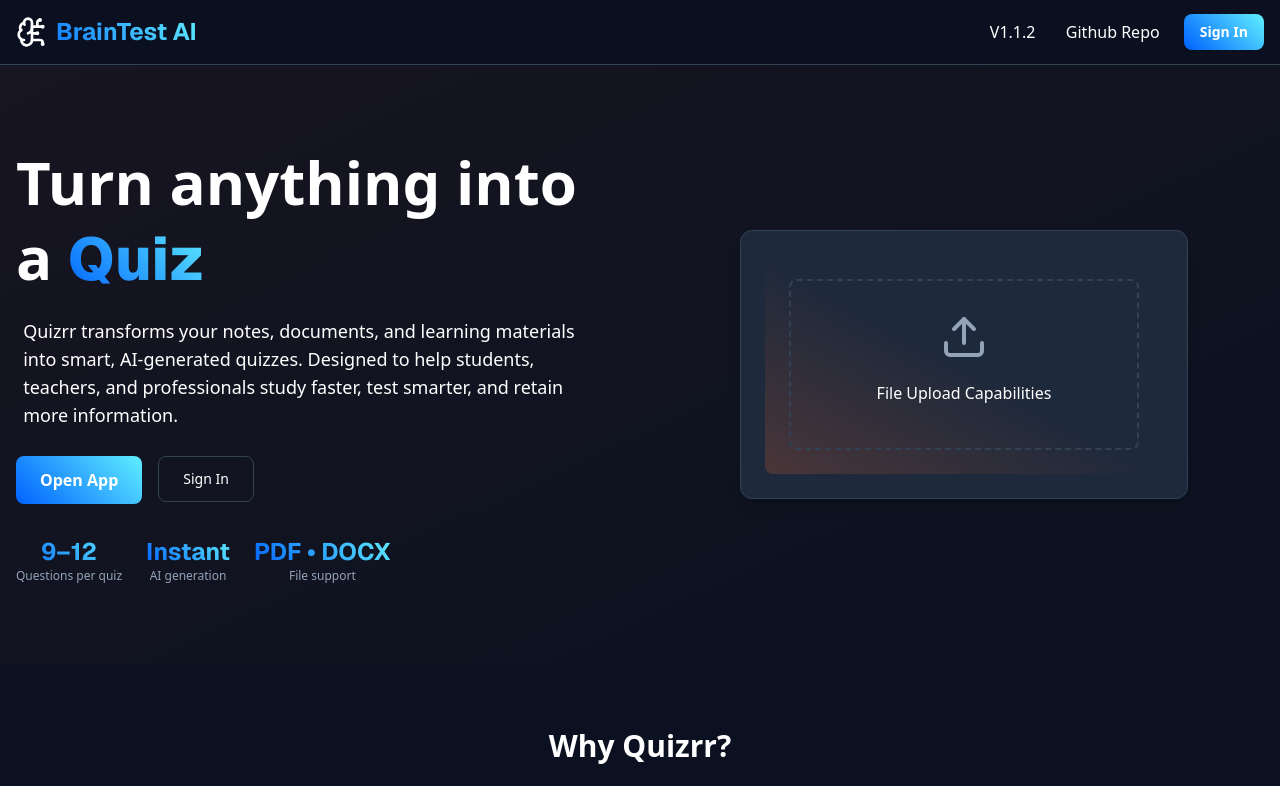
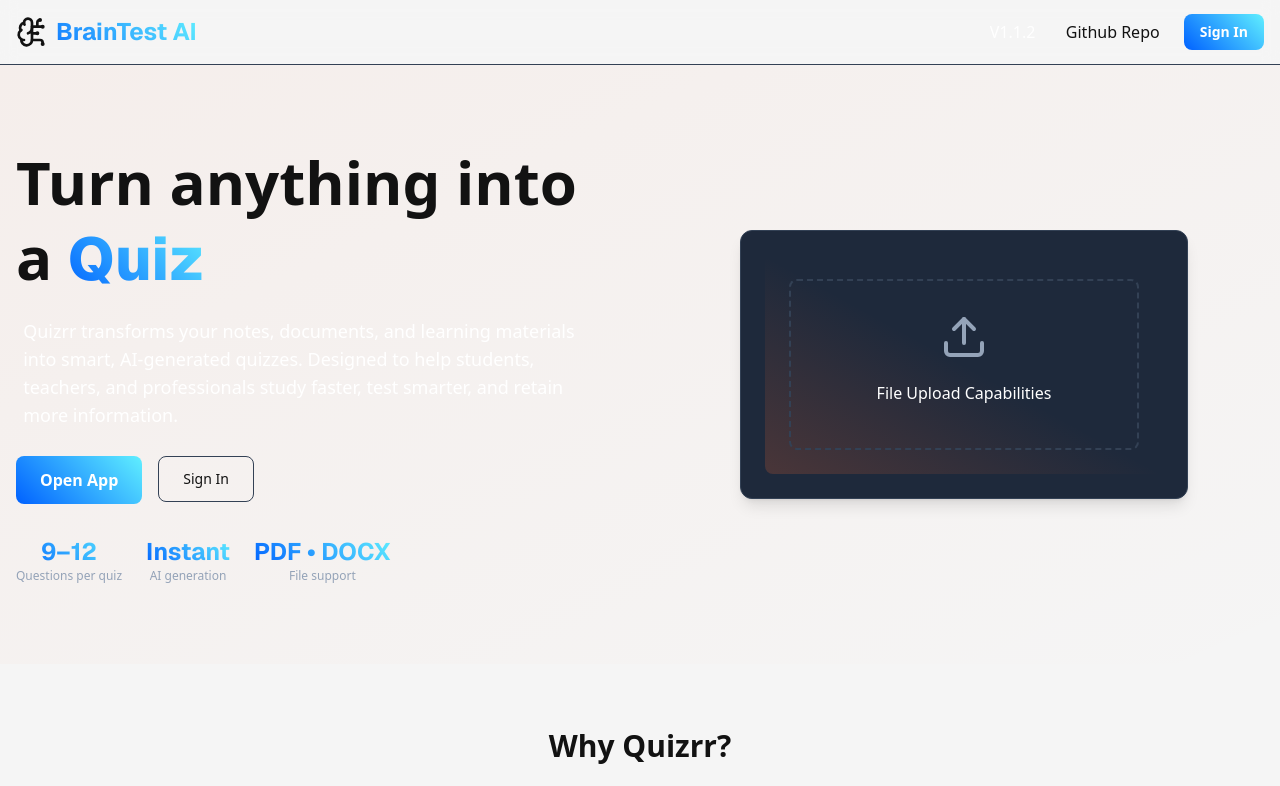
Before and after one commit to UMBEC404/QuizApp, a Next.js app: page / in a window 1280 px wide. Shown: the top 786 px of the page. Built offline with nearby package versions, Linux system fonts and the light colour scheme; no server answers.

Commit message:
Update globals.css

```diff
--- a/src/app/globals.css
+++ b/src/app/globals.css
@@ -1,10 +1,8 @@
 @import "tailwindcss";
 
 :root {
-  /* Dark Blue Background */
-  --background: #0B1120;
-  /* White Foreground */
-  --foreground: #ffffff;
+  --background: #f5f5f5;
+  --foreground: #121212;
 
   /* Primary (SOLID – used for text, borders, etc.) */
   --primary: #f8682f;
```
